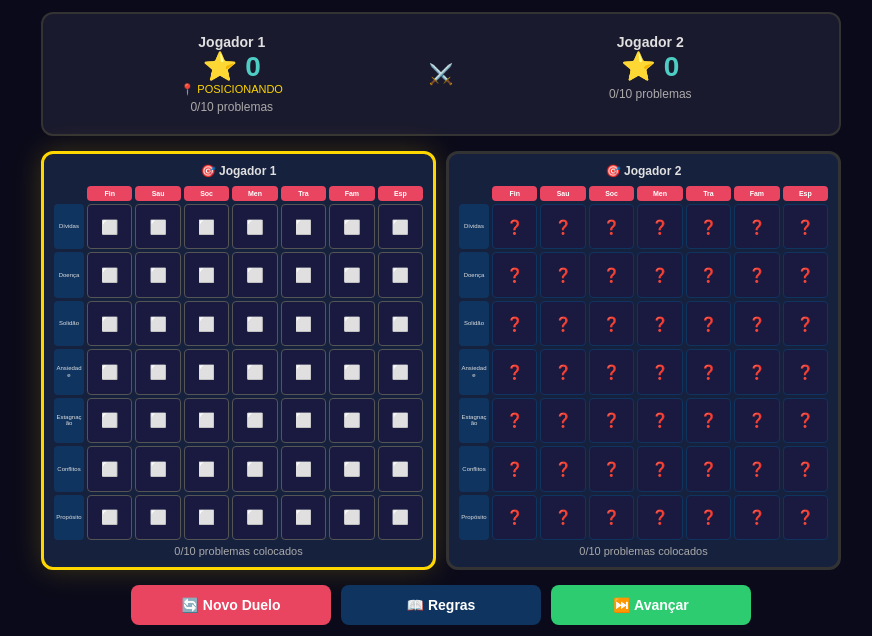
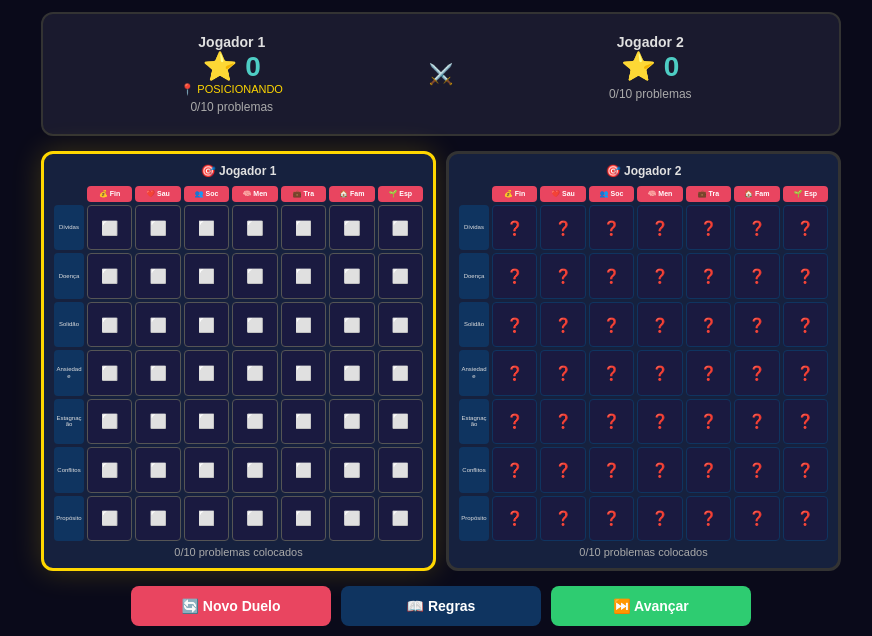
Before and after one commit to ThunderMan2000/batalha-naval-app, a plain HTML site: page index.html in a window 1280 px wide. Shown: the part 216-852 px from the top of the page, without its empty margins (199-1071 px from the left). Drawn offline with Linux system fonts and the light colour scheme.

Commit message:
Mudei o nome das colunas

```diff
--- a/index.html
+++ b/index.html
@@ -493,7 +493,7 @@
 
     <script>
         // ===== CONFIGURAÇÃO =====
-        const colunas = ['Fin', 'Sau', 'Soc', 'Men', 'Tra', 'Fam', 'Esp'];
+        const colunas = ['💰 Fin', '❤️ Sau', '👥 Soc', '🧠 Men', '💼 Tra', '🏠 Fam', '🌱 Esp'];
         const colunasCompletas = ['💰 Finanças', '❤️ Saúde', '👥 Social', '🧠 Mental', '💼 Trabalho', '🏠 Família', '🌱 Espírito'];
         const linhas = ['Dívidas', 'Doença', 'Solidão', 'Ansiedade', 'Estagnação', 'Conflitos', 'Propósito'];
 
```
